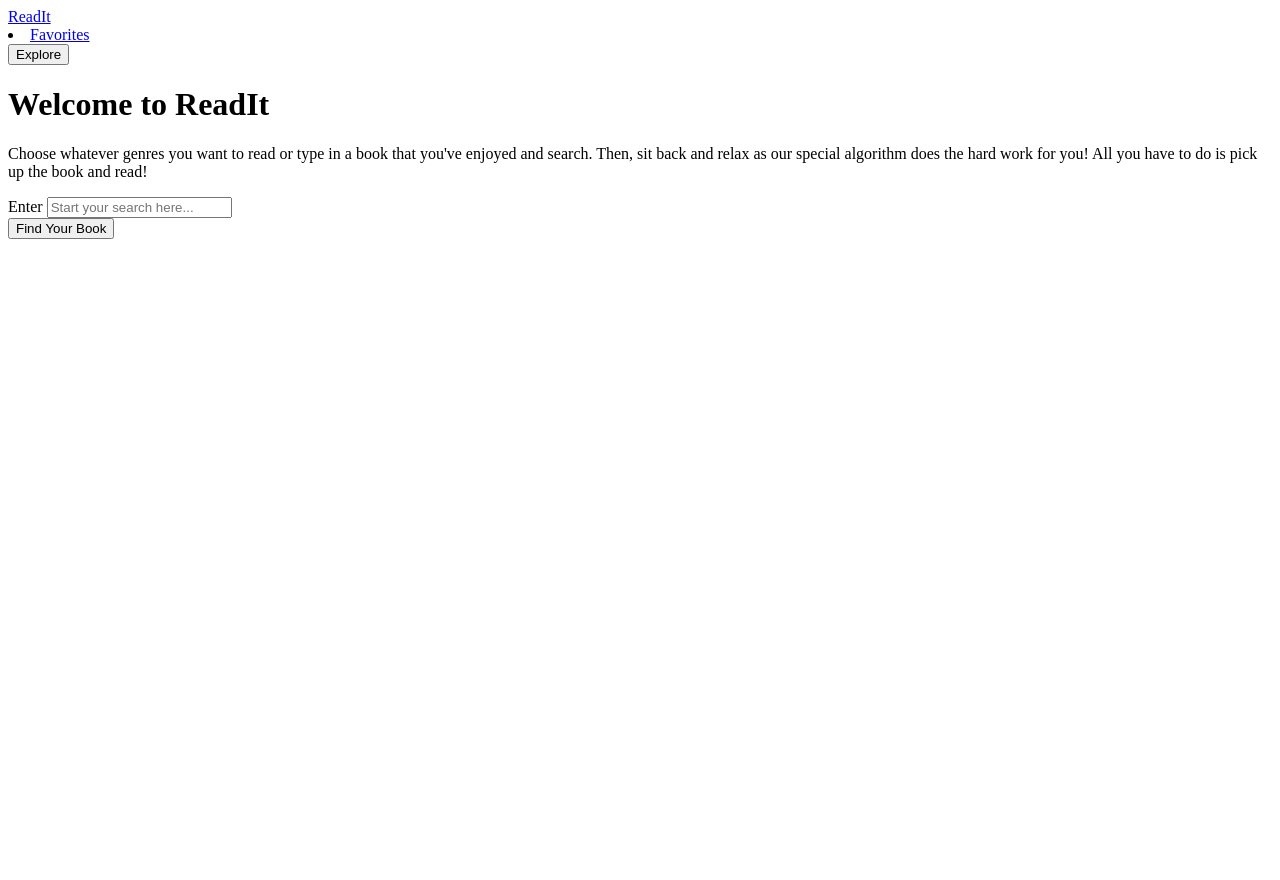
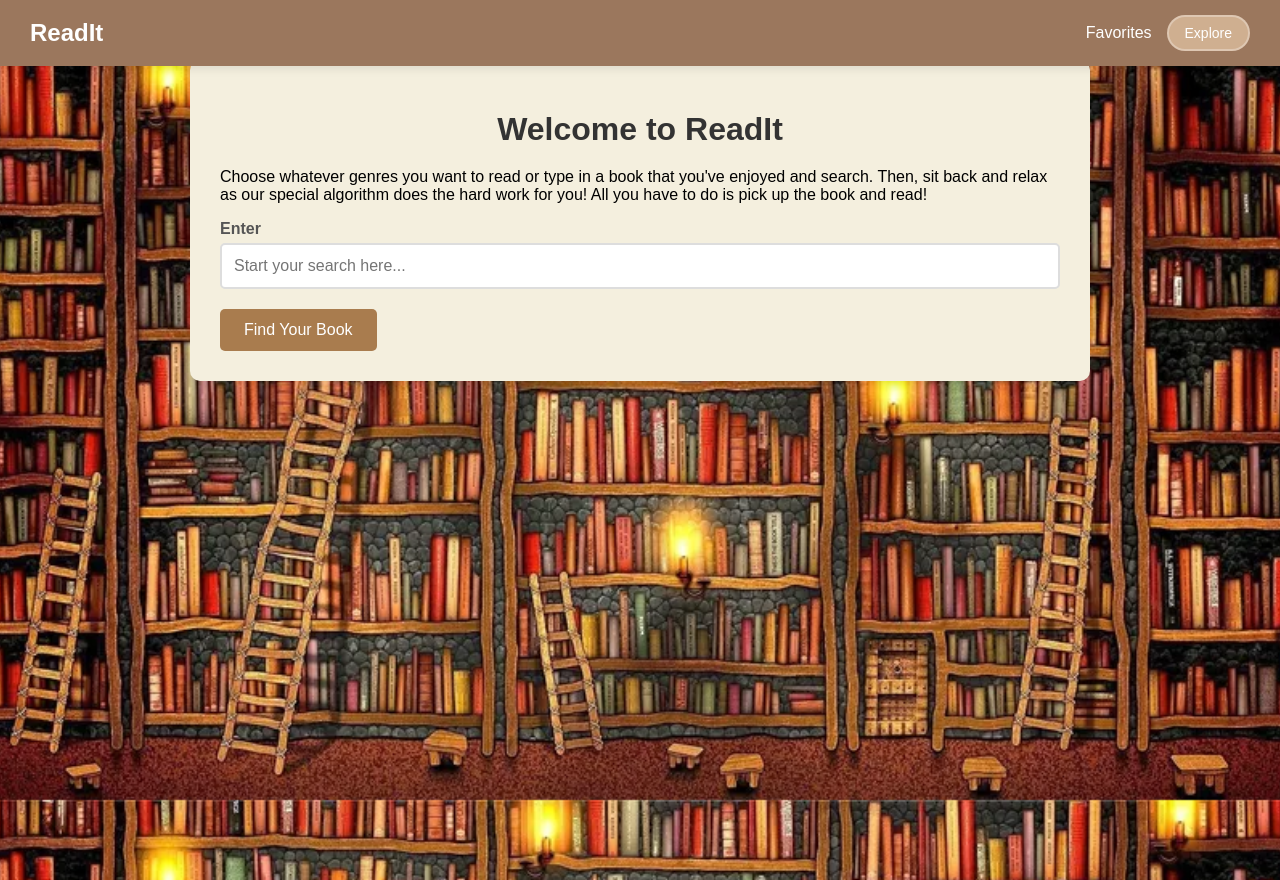
Before and after one commit to lleo022/ReadIt, a Flask app: template templates/input.html in a window 1280 px wide. Before the commit the page ends 239 px from the top, so only its background shows below. Run offline with Flask 3, Linux system fonts and the light colour scheme; the template is opened without the code that fills it, so the values that code supplies are empty.

Commit message:
Added css. Minor edits to html.

```diff
--- a/app.py
+++ b/app.py
@@ -4,7 +4,7 @@ app = Flask("__name__")
 
 @app.route("/")
 def index():
-    return render_template("input.html")
+    return render_template("home.html")
 
 @app.route("/explore")
 def input():
--- a/static/style.css
+++ b/static/style.css
@@ -0,0 +1,156 @@
+/* formatting for sticky navbar on top of webpage */
+.navbar {
+    position: fixed;
+    top: 0;
+    left: 0;
+    right: 0;
+    background-color: #9b775d;
+    padding: 15px 0;
+    box-shadow: 0 2px 10px rgba(0,0,0,0.1);
+    z-index: 1000;
+}
+
+.navbar-content {
+    display: flex;
+    justify-content: space-between;
+    align-items: center;
+    padding: 0 30px;
+    width: 100%;
+    box-sizing: border-box;
+}
+
+.navbar-logo {
+    color: white;
+    font-size: 24px;
+    font-weight: bold;
+    text-decoration: none;
+}
+.navbar-logo:hover {
+    color:  #f0f0f0;
+}
+
+.navbar-nav {
+    display: flex;
+    list-style: none;
+    margin: 0;
+    padding: 0;
+    gap: 15px;
+    align-items: center;
+}
+
+.navbar-nav a {
+    color: white;
+    font-size: 16px;
+    font-weight: 500;
+    text-decoration: none;
+}
+.navbar-nav a:hover {
+    color: #f0f0f0;
+}
+
+.navbar-button {
+    color: white;
+    font-size: 14px;
+    font-weight: 500;
+    background-color: #eccfaea3;
+    border: 2px solid rgba(255, 255, 255, 0.3);
+    border-radius: 20px;
+    margin: 0;
+    padding: 8px 16px;
+    cursor: pointer;
+}
+.navbar-button:hover {
+    background-color: rgba(255, 255, 255, 0.3);
+    border-color: rgba(255, 255, 255, 0.5);
+    transform: translateY(-1px);
+}
+
+
+/* Body */
+body {
+    font-family: Arial, sans-serif;
+    display: flex;
+    flex-direction: column;
+    max-width: 900px;
+    min-height: 100vh;
+    margin: 0 auto;
+    padding: 20px;
+    padding-top: 60px;
+    background-image: url('/static/images/librarybackground.jpg');
+    background-size: cover;
+    background-repeat: no-repeat;
+    background-attachment: fixed;
+}
+
+.container {
+    background-color: #f4efde;
+    padding: 30px;
+    border-radius: 10px;
+    box-shadow: 0 2px 10px rgba(0,0,0,0.1);
+}
+
+h1 {
+    color: #333;
+    text-align: center;
+    margin-bottom: 20px;
+}
+
+h3 {
+    color: #3b3b3b;
+    text-align: center;
+    margin-left: 30px;
+    margin-right: 30px;
+}
+
+.form-group {
+    margin-bottom: 20px;
+}
+
+label {
+    color: #555;
+    font-weight: bold;
+    display: block;
+    margin-bottom: 5px;
+}
+
+input[type="text"] {
+    font-size: 16px;
+    width: 100%;
+    border: 2px solid #ddd;
+    border-radius: 5px;
+    padding: 12px;
+    box-sizing: border-box;
+}
+input[type="text"]:focus {
+    border-color: #dab892;
+    outline: none;
+}
+
+button {
+    color: white;
+    font-size: 16px;
+    background-color: #a97c4e;
+    border: none;
+    border-radius: 5px;
+    padding: 12px 24px;
+    margin-right: 10px;
+    cursor: pointer;
+}
+button:hover {
+    background-color: #986f45;
+}
+
+.result {
+    background-color: #f4efde;
+    border-radius: 5px;
+    padding: 20px;
+    margin: 20px 0;
+    border-left: 4px solid #673e16;
+}
+
+.back-button {
+    background-color: #fffcf3;
+}
+.back-button:hover {
+    background-color: #fff5d7;
+}
--- a/templates/layout.html
+++ b/templates/layout.html
@@ -12,12 +12,14 @@
     <header>
         <nav class="navbar">
             <div class="navbar-content">
-                <a href="{{ url_for('index') }}" class="navbar-brand">ReadIt</a>
+                <a href="{{ url_for('index') }}" class="navbar-logo">ReadIt</a>
 
                 <div class="navbar-nav">
                     <li><a href="{{ url_for('favorites') }}">Favorites</a></li>
 
-                    <a href="{{ url_for('input') }}"> <button class="navbar-button">Explore</button> </a>
+                    <a href="{{ url_for('input') }}">
+                        <button class="navbar-button">Explore</button>
+                    </a>
                 </div>
             </div>
         </nav>
```
Also changed, not shown: templates/home.html (+36 -0 lines), static/images/hero-book.jpg (added), static/images/librarybackground.jpg (added).
